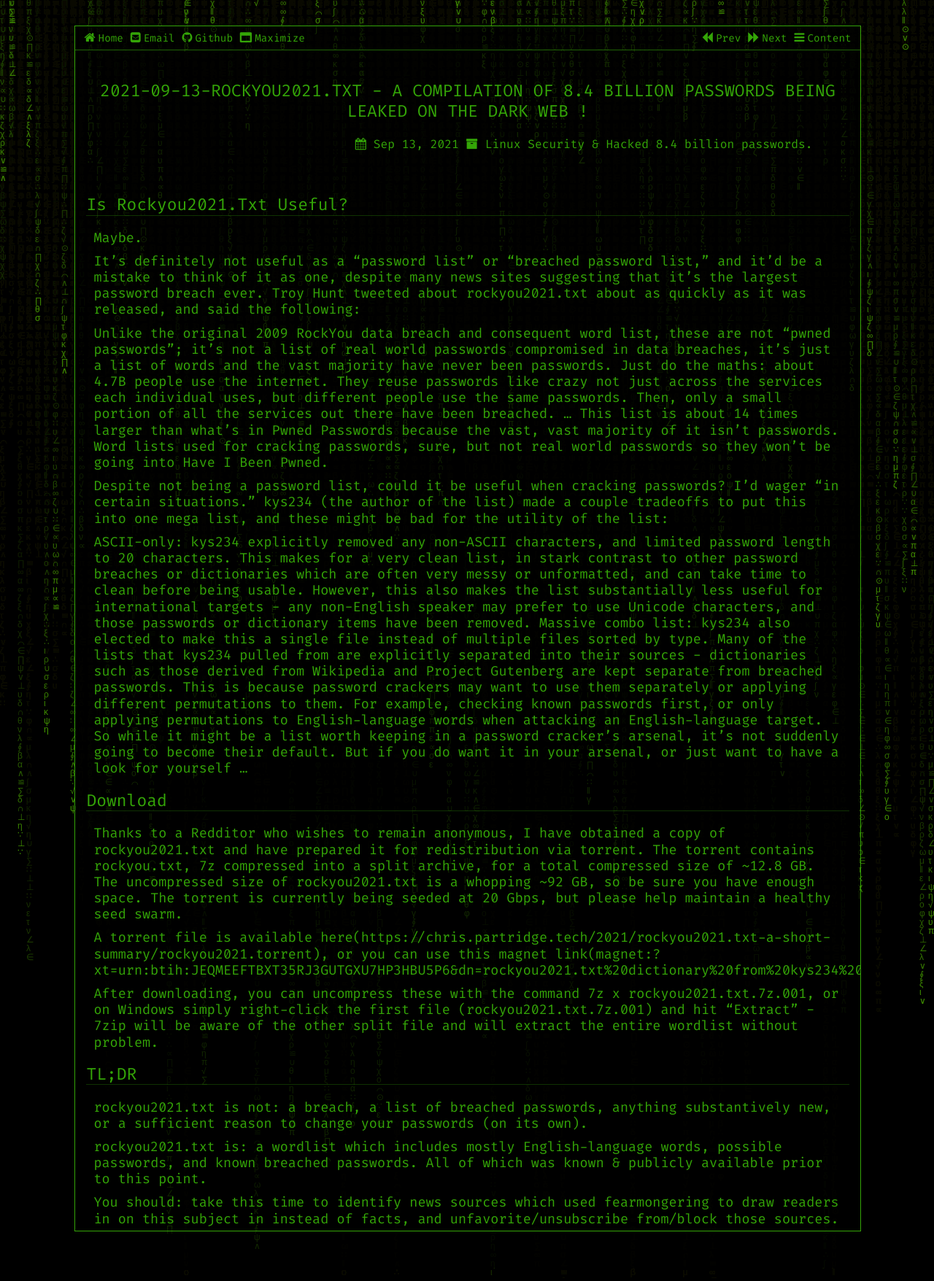
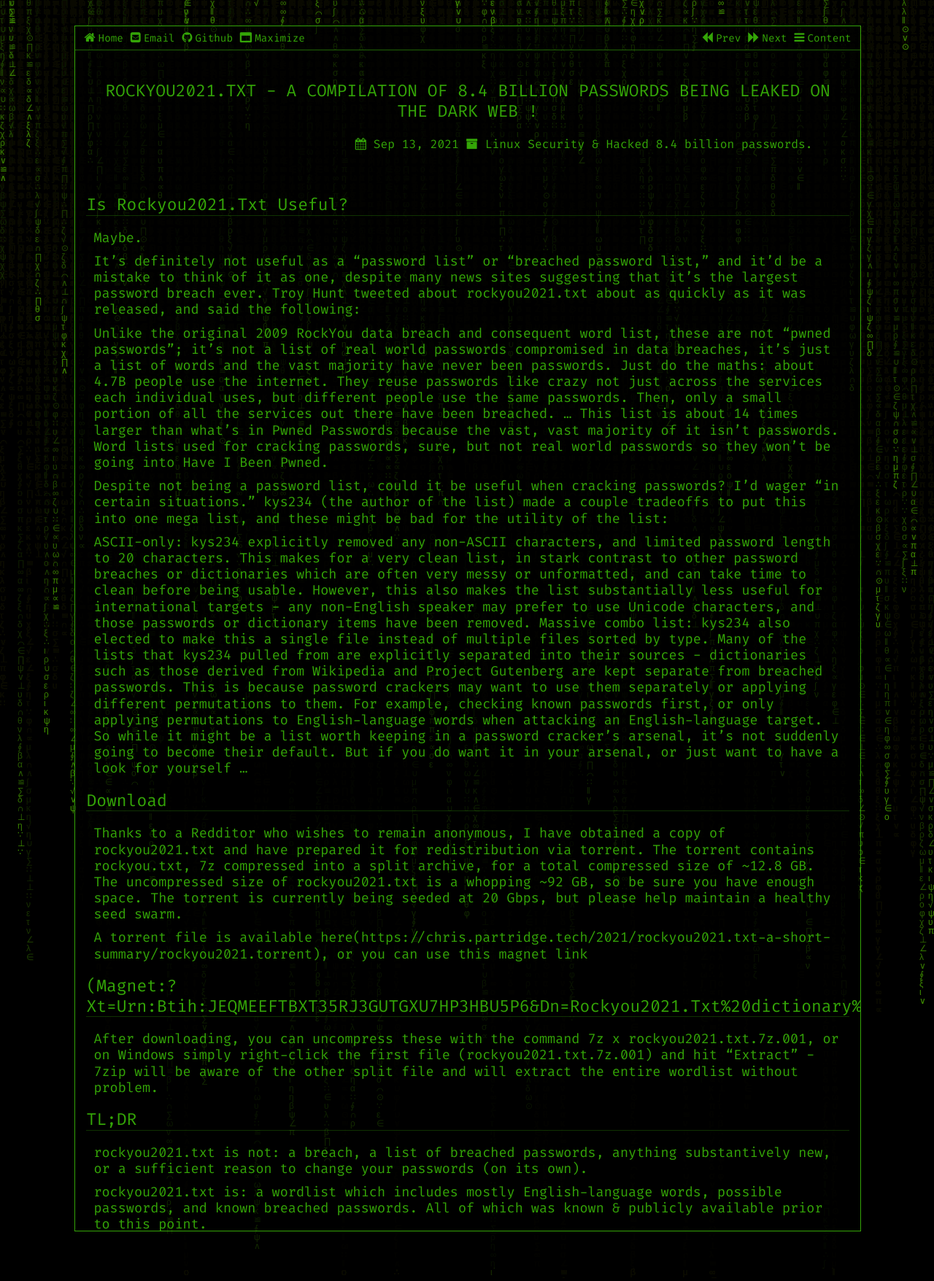
Before and after one commit to akupedia/akupedia.github.io, a Jekyll site: the page built from _posts/2021-09-13-rockyou2021.txt - A Compilation of 8.4 billion passwords being leaked on the dark web.md, in a window 1280 px wide. Shown: the whole page at 73% size. Built offline with Jekyll 4.4.1, drawn with Linux system fonts in a browser that asks for light colours.

Commit message:
Update 2021-09-13-rockyou2021.txt - A Compilation of 8.4 billion passwords being leaked on the dark web.md

```diff
--- a/_posts/2021-09-13-rockyou2021.txt - A Compilation of 8.4 billion passwords being leaked on the dark web.md
+++ b/_posts/2021-09-13-rockyou2021.txt - A Compilation of 8.4 billion passwords being leaked on the dark web.md
@@ -1,5 +1,5 @@
 ---
-title: 2021-09-13-rockyou2021.txt - A Compilation of 8.4 billion passwords being leaked on the dark web !
+title: rockyou2021.txt - A Compilation of 8.4 billion passwords being leaked on the dark web !
 layout: post
 category: Linux Security & Hacked 8.4 billion passwords.
 date: 2021-09-13
@@ -21,7 +21,8 @@ So while it might be a list worth keeping in a password cracker’s arsenal, it
 ## Download
 Thanks to a Redditor who wishes to remain anonymous, I have obtained a copy of rockyou2021.txt and have prepared it for redistribution via torrent. The torrent contains rockyou.txt, 7z compressed into a split archive, for a total compressed size of ~12.8 GB. The uncompressed size of rockyou2021.txt is a whopping ~92 GB, so be sure you have enough space. The torrent is currently being seeded at 20 Gbps, but please help maintain a healthy seed swarm.
 
-A torrent file is available here(https://chris.partridge.tech/2021/rockyou2021.txt-a-short-summary/rockyou2021.torrent), or you can use this magnet link(magnet:?xt=urn:btih:JEQMEEFTBXT35RJ3GUTGXU7HP3HBU5P6&dn=rockyou2021.txt%20dictionary%20from%20kys234%20on%20RaidForums&tr=udp%3A%2F%2Ftracker.openbittorrent.com%3A6969%2Fannounce).
+A torrent file is available here(https://chris.partridge.tech/2021/rockyou2021.txt-a-short-summary/rockyou2021.torrent), or you can use this magnet link
+## (magnet:?xt=urn:btih:JEQMEEFTBXT35RJ3GUTGXU7HP3HBU5P6&dn=rockyou2021.txt%20dictionary%20from%20kys234%20on%20RaidForums&tr=udp%3A%2F%2Ftracker.openbittorrent.com%3A6969%2Fannounce).
 
 After downloading, you can uncompress these with the command 7z x rockyou2021.txt.7z.001, or on Windows simply right-click the first file (rockyou2021.txt.7z.001) and hit “Extract” - 7zip will be aware of the other split file and will extract the entire wordlist without problem.
 
```
